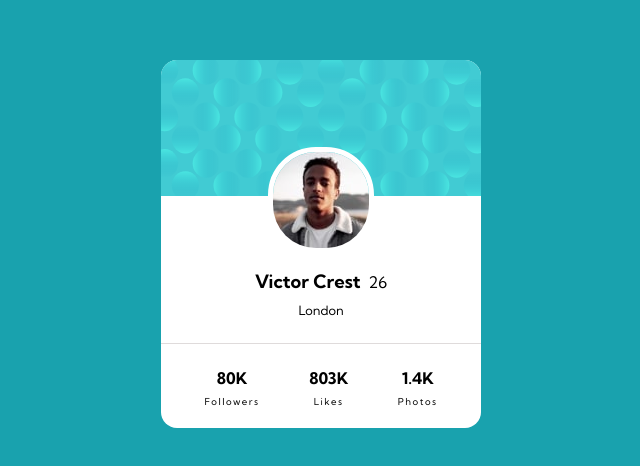
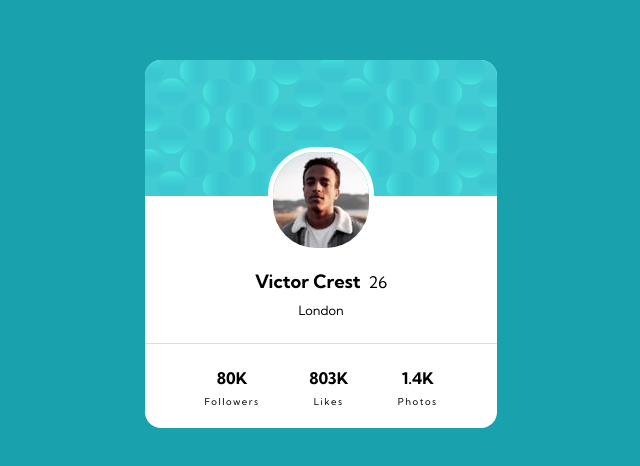
Before and after one commit to Carmenyo/Profile-card-component, a website: page index.html in a window 1280 px wide. Shown: the part 172-638 px from the top of the page, without its empty margins (319-959 px from the left). Drawn offline with Linux system fonts and the light colour scheme.

Commit message:
adding media queries

```diff
--- a/styles/_layout.scss
+++ b/styles/_layout.scss
@@ -68,9 +68,4 @@
     letter-spacing: 1.5px;
   }
 }
-
-
-
-
-
 }
--- /dev/null
+++ b/styles/_media-queries.scss
@@ -0,0 +1,7 @@
+@media screen and (min-width: 769px) {
+.main{
+    &__card{
+        width: 22rem;
+    }
+}
+}
--- a/styles/main.scss
+++ b/styles/main.scss
@@ -1,3 +1,4 @@
 @import "layout";
 @import "variables";
 @import "globals";
+@import "media-queries";
```
Also changed, not shown: styles/main.css, 1 other file.
